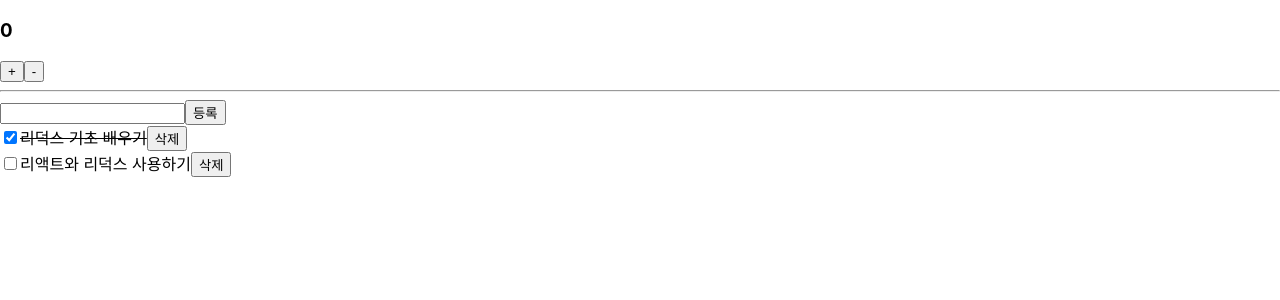
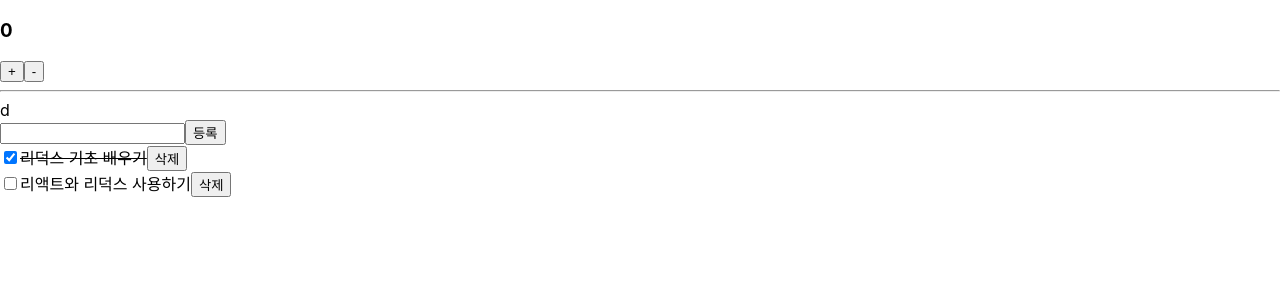
Before and after one commit to hoejun/redeux-ex, a React (Create React App) app: page / in a window 1280 px wide. Shown: the top 300 px of the page. Built offline with nearby package versions, Linux system fonts and the light colour scheme.

Commit message:
합치기

```diff
--- a/src/components/Todos.js
+++ b/src/components/Todos.js
@@ -24,8 +24,8 @@ const Todos = ({ input, todos, onChangeInput, onInsert, onToggle, onRemove }) =>
 
   return (
     <div>
-      {console.log('22')}
       <form onSubmit={onSubmit}>
+        <div>d</div>
         <input value={input} onChange={onChange} />
         <button type='submit'>등록</button>
       </form>
```
